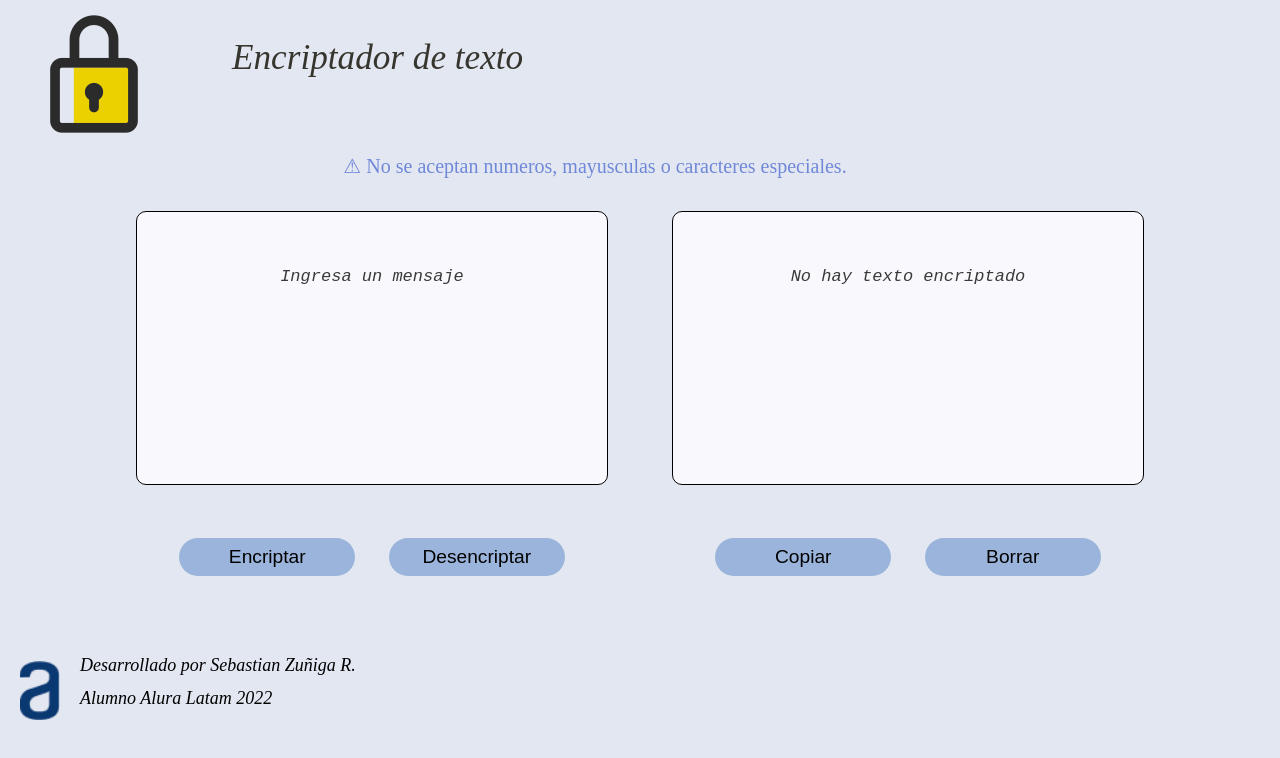
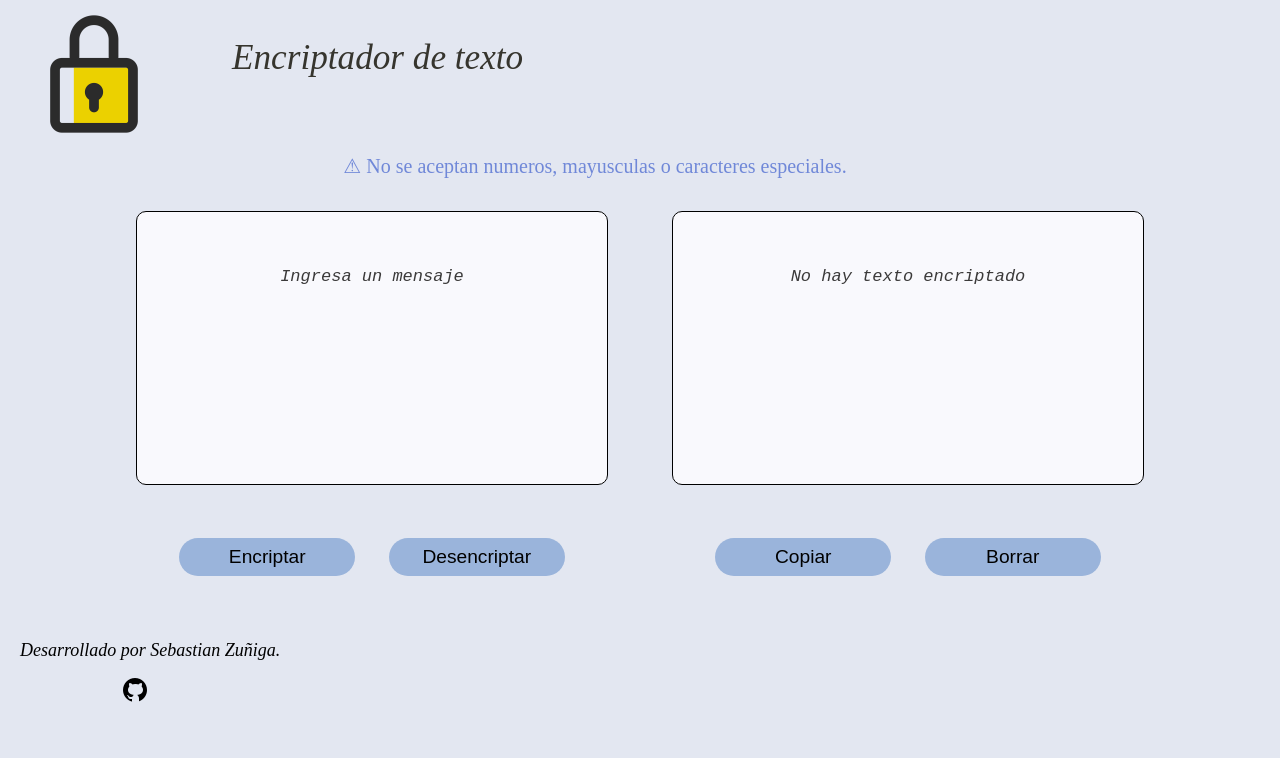
Before and after one commit to SrGet/Encriptador-de-texto, a plain HTML site: page index.html in a window 1280 px wide. Drawn offline with nearby package versions, Linux system fonts and the light colour scheme.

Commit message:
Agregados iconos finales

```diff
--- a/index.html
+++ b/index.html
@@ -57,9 +57,8 @@
 
         <footer class="parteAbajo">
 
-            <img class="logoAlura" src="imagenes/LogoAlura.png">
-            <p>Desarrollado por Sebastian Zuñiga R.</p><br>
-            <p>Alumno Alura Latam 2022</p>
+            <p>Desarrollado por Sebastian Zuñiga.</p><br>
+            <a class="linkIcono" href="https://github.com/serzek"><img src="imagenes/git-icon.png"></a>
 
         </footer>
 
--- a/style.css
+++ b/style.css
@@ -62,7 +62,6 @@ body{
 
 }
 
-
 .aviso{
     margin: 0 90px 0 0px;
     font-size: 20px;
@@ -72,7 +71,6 @@ body{
     color: #7088d8;
 
 }
-
 
 .boton1,.boton2, .botonCopy, .botonClear{
     width: 33%;
@@ -127,13 +125,17 @@ body{
 
 .parteAbajo p{
 
-    display: inline-block;
+    display:block;
     font-size: 18px;
     font-style: italic;
     margin-top: 15px;
+    margin-left: 20px;
 
 }
 
+.linkIcono{
+    margin-left: 120px;
+}
 .swal-overlay {
     background-color: rgba(0, 0, 0, 0.2);
 
@@ -175,7 +177,6 @@ body{
         margin: 0;
     }
 
-
     body, .central, .parteArriba, .parteAbajo, .textoAreas{
         width: auto;
         text-align: center;
@@ -186,4 +187,8 @@ body{
         padding-top: 20px;
         width: 20%;
     }
+
+    .linkIcono{
+        margin-left: 10px;
+    }
 }
```
